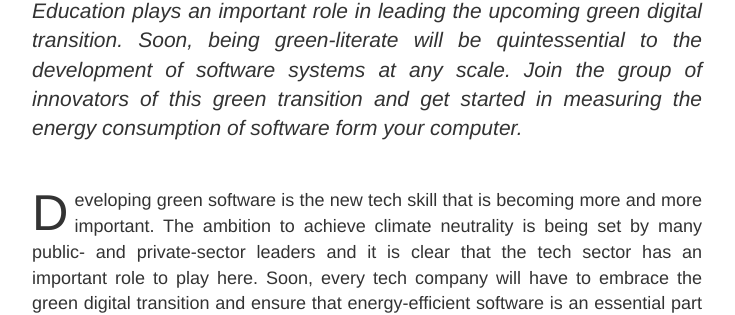
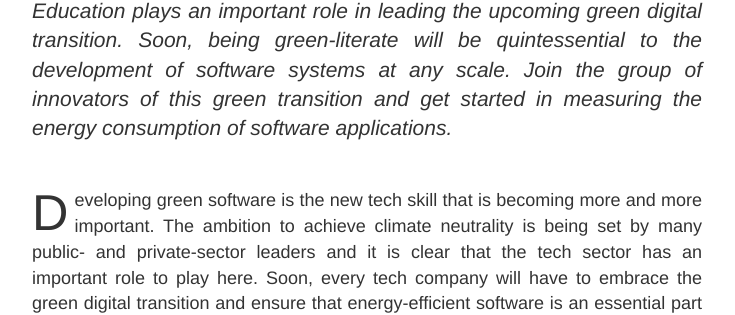
Before and after one commit to luiscruz/luiscruz.github.io, a Jekyll site: the page built from _posts/2021-11-01-branch.md, in a window 1280 px wide and 900 px high. Shown: the part 173-488 px from the top of the window, without its empty margins (273-1008 px from the left). Built offline with Jekyll 4.4.1, drawn with Linux system fonts in a browser that asks for light colours; some of the changed text lies outside the part shown.

Commit message:
branch intro

```diff
--- a/_posts/2021-11-01-branch.md
+++ b/_posts/2021-11-01-branch.md
@@ -8,7 +8,7 @@ mermaid: False
 equation: False
 draft: True
 invisible: True
-summary: "Education plays an important role in leading the upcoming green digital transition. Soon, being green-literate will be quintessential to the development of software systems at any scale. Join the group of innovators of this green transition and get started in measuring the energy consumption of software form your computer."
+summary: "Education plays an important role in leading the upcoming green digital transition. Soon, being green-literate will be quintessential to the development of software systems at any scale. Join the group of innovators of this green transition and get started in measuring the energy consumption of software applications."
 ---
 
 <span class="first-letter">D</span>eveloping green software is the new tech skill that is becoming more and more important. The ambition to achieve climate neutrality is being set by many public- and private-sector leaders and it is clear that the tech sector has an important role to play here. Soon, every tech company will have to embrace the green digital transition and ensure that energy-efficient software is an essential part of this transition.
```
Also changed, not shown: other parts of _posts/2021-11-01-branch.md (+1 -1 lines).
